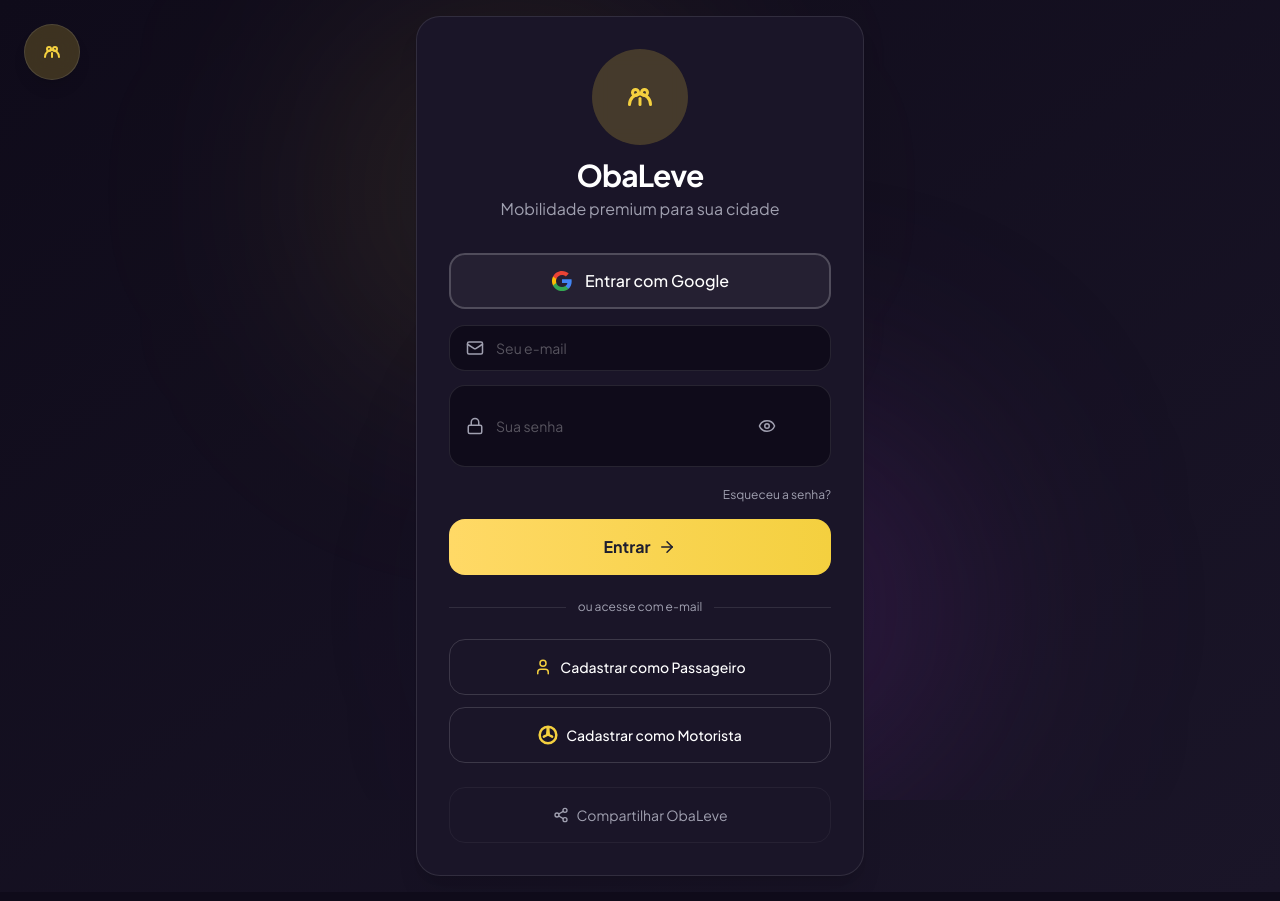
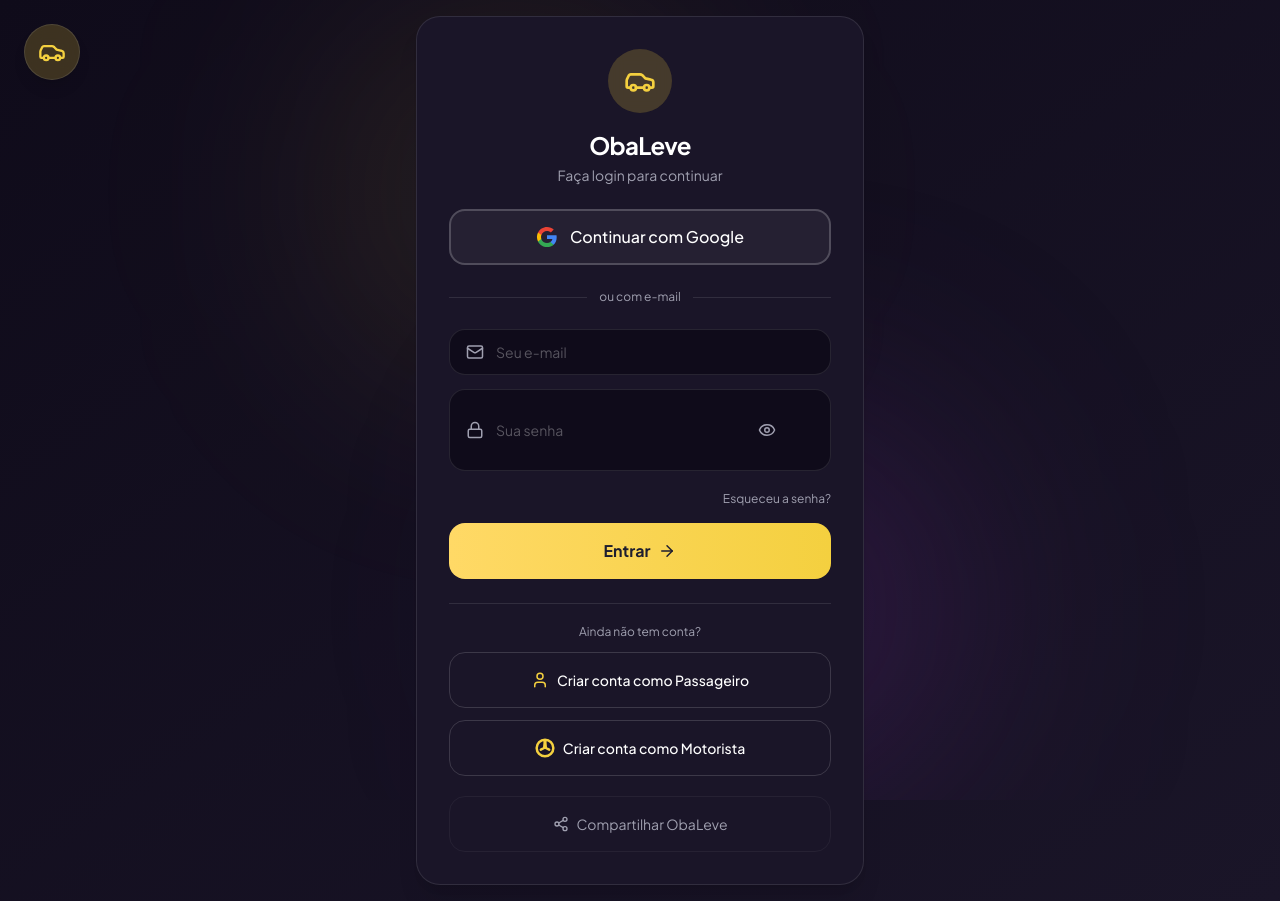
Before and after one commit to izakeobaleva/obaleva-app, a React (Vite) app: page / in a window 1280 px wide. Built offline with nearby package versions, Linux system fonts and the light colour scheme; no server answers; the database is empty.

Commit message:
[dyad] Login reorganizado com seções mais claras: logo no canto, login social, formulário e opções de cadastro separadas - wrote 1 file(s) + extra files edited outside of Dyad

```diff
--- a/src/pages/Login.tsx
+++ b/src/pages/Login.tsx
@@ -4,7 +4,7 @@ import { Link, useNavigate } from 'react-router-dom';
 import { supabase } from '../lib/supabaseClient';
 import { toast } from 'sonner';
 import { motion } from 'framer-motion';
-import { Mail, Lock, Share2, Eye, EyeOff, ArrowRight, User } from 'lucide-react';
+import { Mail, Lock, Share2, Eye, EyeOff, ArrowRight, User, Car } from 'lucide-react';
 
 export default function Login() {
   const [email, setEmail] = useState('');
@@ -92,12 +92,7 @@ export default function Login() {
               className="w-full h-full object-contain p-2"
             />
           ) : (
-            <svg viewBox="0 0 24 24" width="24" height="24" fill="none" stroke="#F4D03F" strokeWidth="2" strokeLinecap="round" strokeLinejoin="round">
-              <path d="M5 17a6 6 0 0 1 14 0"/>
-              <circle cx="9" cy="9" r="2"/>
-              <circle cx="15" cy="9" r="2"/>
-              <path d="M12 17v-4"/>
-            </svg>
+            <Car className="text-[#F4D03F] w-7 h-7" />
           )}
         </div>
       </motion.div>
@@ -107,8 +102,13 @@ export default function Login() {
         animate={{ opacity: 1, y: 0 }}
         className="relative z-10 bg-[#1A1528] rounded-3xl border border-white/10 shadow-xl w-full max-w-md p-8"
       >
-        <div className="text-center mb-8">
-          <div className="w-24 h-24 mx-auto mb-3 rounded-full bg-[#F4D03F]/20 backdrop-blur flex items-center justify-center overflow-hidden">
+        {/* Header do card */}
+        <div className="text-center mb-6">
+          <motion.div
+            initial={{ scale: 0.9 }}
+            animate={{ scale: 1 }}
+            className="inline-flex items-center justify-center w-16 h-16 rounded-full bg-[#F4D03F]/20 backdrop-blur mb-4"
+          >
             {logoUrl ? (
               <img
                 src={logoUrl}
@@ -116,18 +116,14 @@ export default function Login() {
                 className="w-full h-full object-contain p-2"
               />
             ) : (
-              <svg viewBox="0 0 24 24" width="36" height="36" fill="none" stroke="#F4D03F" strokeWidth="2" strokeLinecap="round" strokeLinejoin="round">
-                <path d="M5 17a6 6 0 0 1 14 0"/>
-                <circle cx="9" cy="9" r="2"/>
-                <circle cx="15" cy="9" r="2"/>
-                <path d="M12 17v-4"/>
-              </svg>
+              <Car className="text-[#F4D03F] w-8 h-8" />
             )}
-          </div>
-          <h1 className="text-3xl font-bold text-white" style={{ fontFamily: "'Plus Jakarta Sans', sans-serif", letterSpacing: '-0.03em' }}>ObaLeve</h1>
-          <p className="text-[#A0A0B0] mt-1">Mobilidade premium para sua cidade</p>
+          </motion.div>
+          <h1 className="text-2xl font-bold text-white" style={{ fontFamily: "'Plus Jakarta Sans', sans-serif", letterSpacing: '-0.03em' }}>ObaLeve</h1>
+          <p className="text-[#A0A0B0] text-sm mt-1">Faça login para continuar</p>
         </div>
 
+        {/* Login com Google */}
         <motion.button
           whileTap={{ scale: 0.98 }}
           onClick={handleGoogleLogin}
@@ -139,10 +135,21 @@ export default function Login() {
             <path d="M5.84 14.09c-.22-.66-.35-1.36-.35-2.09s.13-1.43.35-2.09V7.07H2.18C1.43 8.55 1 10.22 1 12s.43 3.45 1.18 4.93l2.85-2.22.81-.62z" fill="#FBBC05"/>
             <path d="M12 5.38c1.62 0 3.06.56 4.21 1.64l3.15-3.15C17.45 2.09 14.97 1 12 1 7.7 1 3.99 3.47 2.18 7.07l3.66 2.84c.87-2.6 3.3-4.53 6.16-4.53z" fill="#EA4335"/>
           </svg>
-          Entrar com Google
+          Continuar com Google
         </motion.button>
 
-        <form onSubmit={handleSubmit} className="space-y-3.5 mt-4">
+        {/* Separador */}
+        <div className="relative my-6">
+          <div className="absolute inset-0 flex items-center">
+            <div className="w-full border-t border-white/10"></div>
+          </div>
+          <div className="relative flex justify-center text-xs">
+            <span className="bg-[#1A1528] px-3 text-[#A0A0B0]">ou com e-mail</span>
+          </div>
+        </div>
+
+        {/* Form */}
+        <form onSubmit={handleSubmit} className="space-y-3.5">
           <div className="flex items-center gap-3 bg-[#0F0B1A] border border-white/10 rounded-2xl px-4 py-3 focus-within:border-[#F4D03F]/50 transition-all">
             <Mail size={18} className="text-[#A0A0B0]" />
             <input
@@ -189,22 +196,17 @@ export default function Login() {
           </motion.button>
         </form>
 
-        <div className="relative my-6">
-          <div className="absolute inset-0 flex items-center">
-            <div className="w-full border-t border-white/10"></div>
+        {/* Cadastro */}
+        <div className="mt-6 space-y-3">
+          <div className="border-t border-white/10 pt-5">
+            <p className="text-xs text-[#A0A0B0] text-center mb-3">Ainda não tem conta?</p>
           </div>
-          <div className="relative flex justify-center text-xs">
-            <span className="bg-[#1A1528] px-3 text-[#A0A0B0]">ou acesse com e-mail</span>
-          </div>
-        </div>
-
-        <div className="flex flex-col gap-3 mt-2">
           <Link
             to="/register"
             className="w-full py-3.5 rounded-2xl border border-white/15 text-white flex items-center justify-center gap-2 hover:bg-white/5 hover:border-white/30 transition-all font-medium text-sm"
           >
             <User size={18} className="text-[#F4D03F]" />
-            Cadastrar como Passageiro
+            Criar conta como Passageiro
           </Link>
           <Link
             to="/register-driver"
@@ -216,14 +218,15 @@ export default function Login() {
               <path d="M12 4 L11 12 L7 14" strokeWidth="3"/>
               <path d="M12 4 L12 10" strokeWidth="3"/>
             </svg>
-            Cadastrar como Motorista
+            Criar conta como Motorista
           </Link>
         </div>
 
+        {/* Compartilhar */}
         <motion.button
           whileTap={{ scale: 0.98 }}
           onClick={handleShare}
-          className="w-full mt-6 py-3 rounded-2xl text-[#A0A0B0] hover:text-white hover:bg-white/5 transition-all flex items-center justify-center gap-2 text-sm border border-white/5"
+          className="w-full mt-5 py-3 rounded-2xl text-[#A0A0B0] hover:text-white hover:bg-white/5 transition-all flex items-center justify-center gap-2 text-sm border border-white/5"
         >
           <Share2 size={16} />
           Compartilhar ObaLeve
```
Also changed, not shown: .dyad/screenshot/6db869ef6d31234e4c8da6a783ab06c1928c7aaf.png (added).
